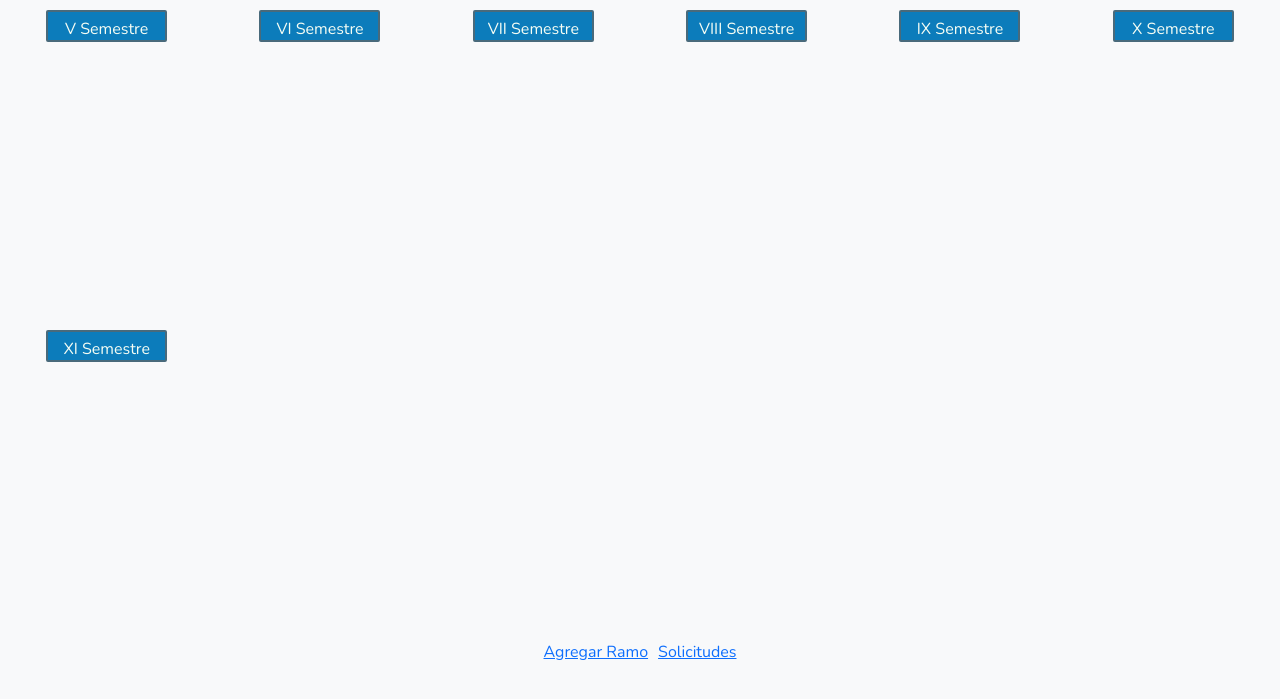
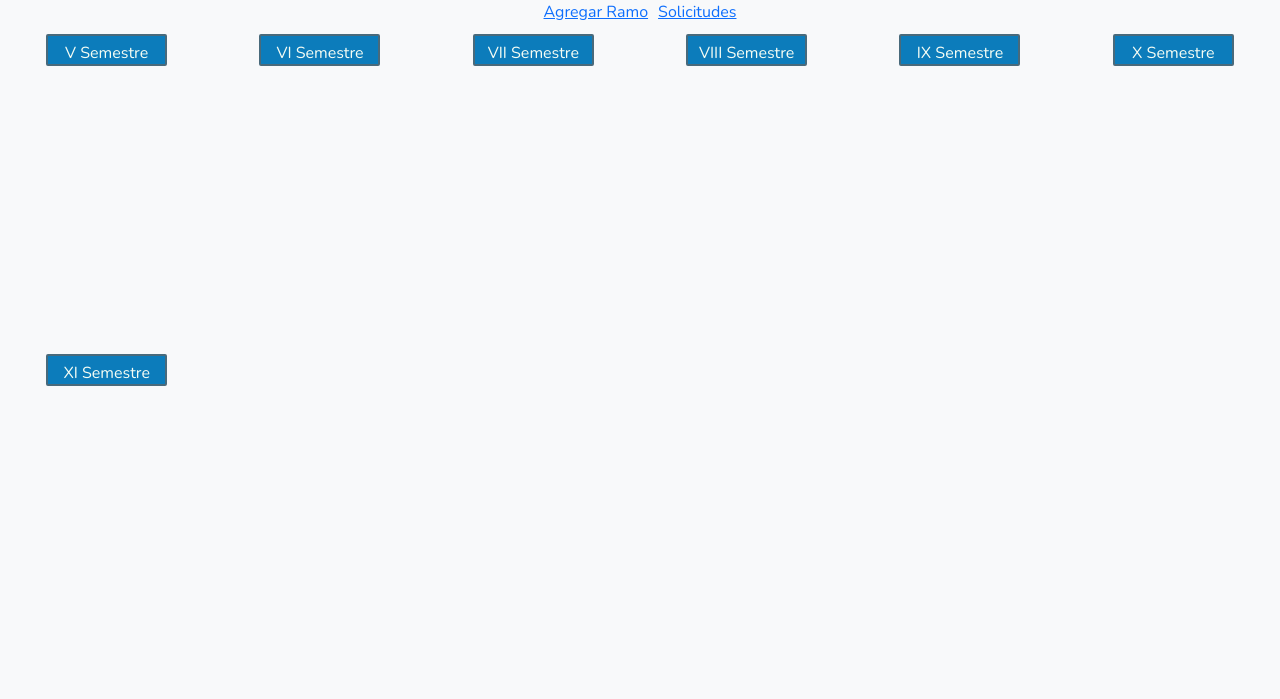
Before and after one commit to 3lue4rt/ramosDCC, a Django app: page /ramos in a window 1280 px wide. Shown: the part 84-783 px from the top of the page. Run offline with Django 5.2, Linux system fonts and the light colour scheme; the visitor is signed in with stand-in values (Sample User, id 1); data that the repository does not hold is empty.

Commit message:
courses_list moved admin btns
Se mueven los botones de admin hacia arriba, para que no interfieran con el grid de los ramos, tambien es más facil verlos.

```diff
--- a/ramosDcc/opinion/templates/courses/courses_list.html
+++ b/ramosDcc/opinion/templates/courses/courses_list.html
@@ -7,6 +7,10 @@
 <link rel="stylesheet" href="../../static/css/malla.css">
 
 <div class="adm-btn">
+{% if user.is_superuser %}
+    <a href="{% url 'addRamo' %}">Agregar Ramo</a>
+    <a href="{% url 'opinion-requests' %}">Solicitudes</a>
+{% endif %}
 </div>
 
 <div class="malla">
@@ -31,11 +35,6 @@
     </div>
     {% endfor %}
 </div>
-<div class="adm-btn">
-{% if user.is_superuser %}
-    <a href="{% url 'addRamo' %}">Agregar Ramo</a>
-    <a href="{% url 'opinion-requests' %}">Solicitudes</a>
-{% endif %}
-</div>
+
 
 {% endblock %}
```
